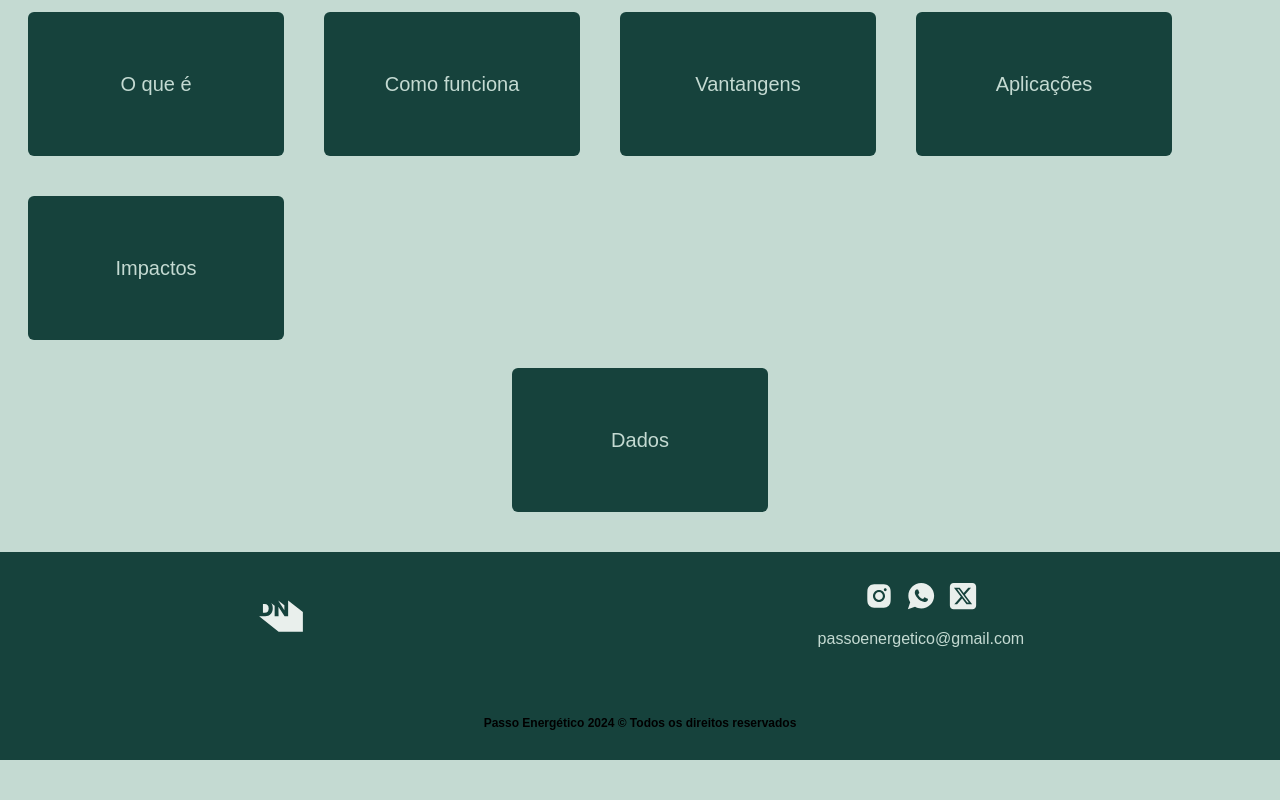
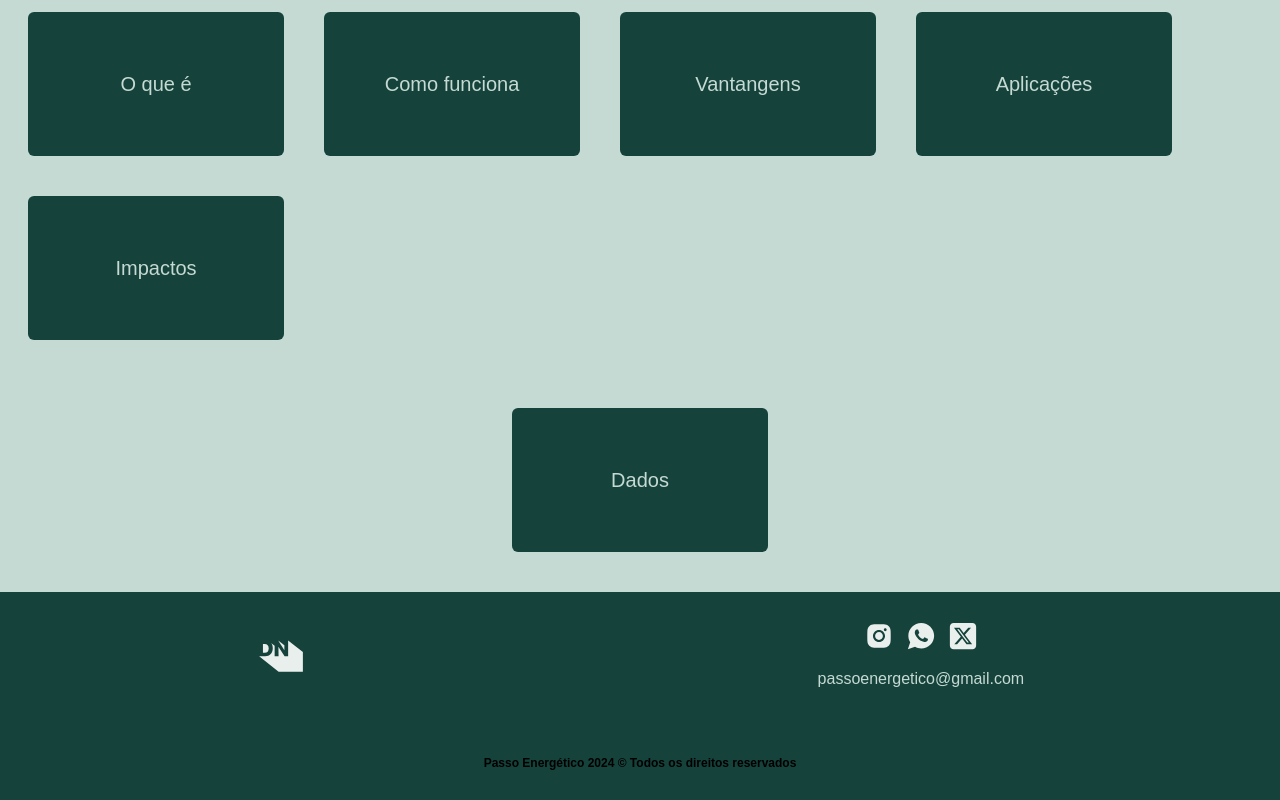
Before and after one commit to pedrohmartinsa/GS, a React (Vite) app in the folder gs/: page /product in a window 1280 px wide. Shown: the part 731-1531 px from the top of the page. Before the commit the page ends 1491 px from the top, so only its background shows below. Built offline with nearby package versions, Linux system fonts and the light colour scheme.

Commit message:
dei um espaço maior entre os botões dos produtos

```diff
--- a/gs/src/pages/Product.jsx
+++ b/gs/src/pages/Product.jsx
@@ -19,7 +19,7 @@ export default function Product() {
                 </div>
                 <Link
                 to = "/data"
-                className='flex items-center text-xl justify-center bg-primary text-tertiary rounded-md w-48 md:w-64 h-20 md:h-36 transition-colors duration-500 ease-in-out hover:bg-secondary hover:text-primary'
+                className='mt-10 flex items-center text-xl justify-center bg-primary text-tertiary rounded-md w-48 md:w-64 h-20 md:h-36 transition-colors duration-500 ease-in-out hover:bg-secondary hover:text-primary'
                 >
                     Dados
                 </Link>
```
